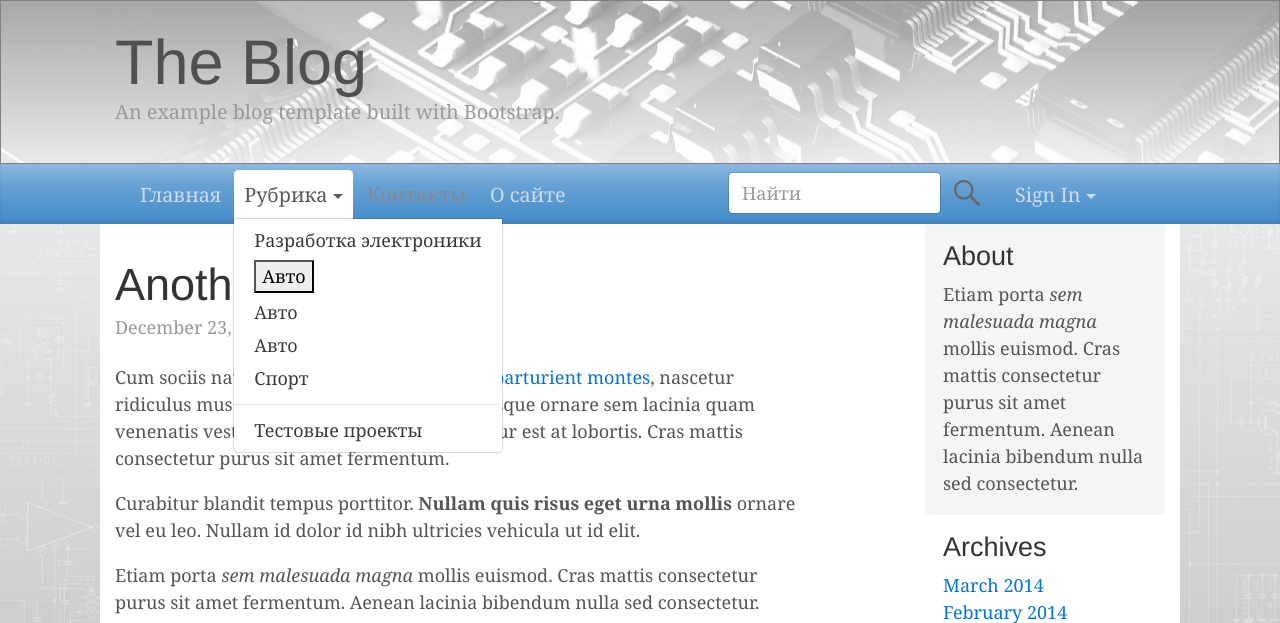
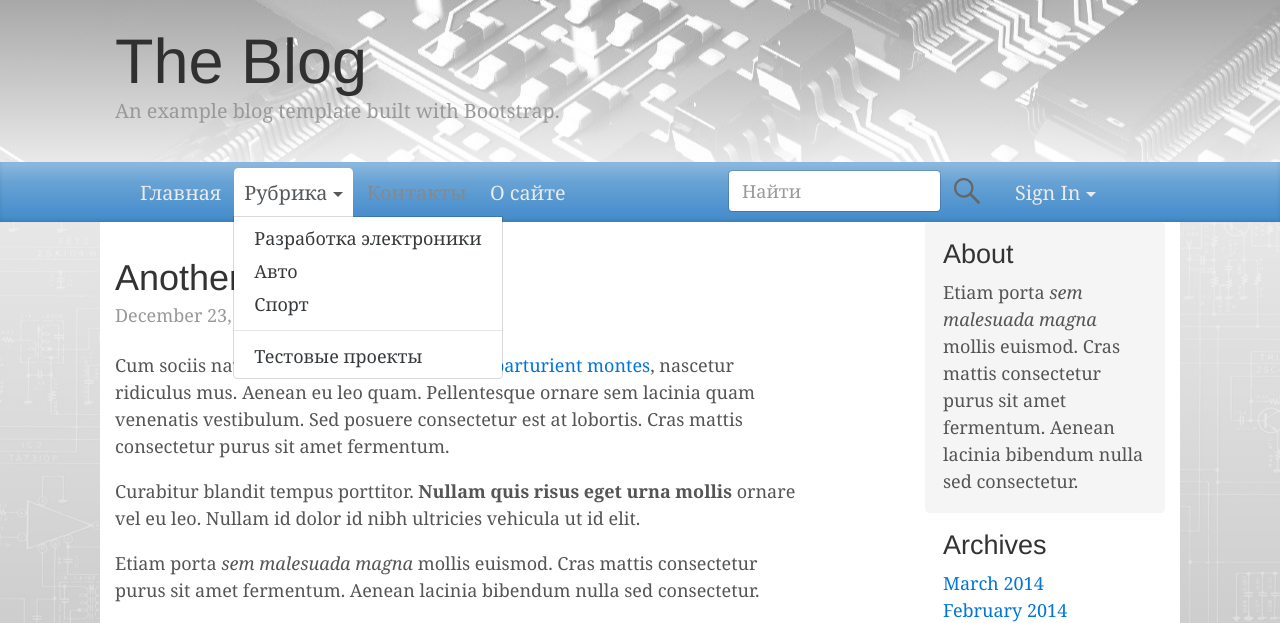
Before and after one commit to a-golosnyak/09Blog, a Symfony app: template templates/home.html.twig in a window 1280 px wide, after a click on "Рубрика". Shown: the top 623 px of the page. Run offline with Twig, Linux system fonts and the light colour scheme; the template is opened without the code that fills it, so the values that code supplies are empty; some libraries are stand-ins or nearby versions.

Commit message:
routes amended

```diff
--- a/public/blog/css/main.css
+++ b/public/blog/css/main.css
@@ -36,9 +36,6 @@ h6, .h6 {
  * Navigation ---------------------------------------------------------------
  */
 .navigation {
-  /*  margin-bottom: 3rem;  */
-  /* ╨Ю╤В╤Б╤В╤Г╨┐ ╨╝╨╡╨╢╨┤╤Г ╨║╨╜╨╛╨┐╨║╨░╨╝╨╕ ╨╕ ╨▒╨╗╨╛╨║╨╛╨╝ ╤Б╤В╨░╤В╨╡╨╣ */
-  /*  background-color: #428bca;      */
   background: linear-gradient(rgba(66, 139, 202, 0.6), rgba(66, 139, 202, 0.8), rgba(66, 139, 202, 0.9), #428bca);
   -webkit-box-shadow: inset 0 -0.1rem 0.25rem rgba(0, 0, 0, 0.1);
   box-shadow: inset 0 -0.1rem 0.25rem rgba(0, 0, 0, 0.1);
@@ -51,7 +48,7 @@ h6, .h6 {
 .nav-link {
   position: relative;
   padding: 1rem;
-  color: #cdddeb;
+  color: rgb(235, 235, 235);
 }
 
 .nav-link:hover,
@@ -94,16 +91,18 @@ h6, .h6 {
 .blog-header {
   padding-top: 1.5rem;
   padding-bottom: 1rem;
-  border: 1px solid grey;
-  background: linear-gradient(rgba(255, 255, 255, 0.6), rgba(255, 255, 255, 0.9)), no-repeat, url(../images/03_pcb.jpg);
+  background: linear-gradient(
+    rgba(255, 255, 255, 0.6),
+    rgba(255, 255, 255, 0.9)), no-repeat, url(../images/03_pcb.jpg);
   background-position: 50% 20%;
+  cursor: pointer;
 }
 
 .blog-title {
   margin-bottom: 0;
   font-size: 2rem;
   font-weight: normal;
-  color: #505050;
+  color: #303030;
 }
 
 .blog-description {
@@ -127,6 +126,10 @@ h6, .h6 {
 .nav-tabs {
   padding: 0em 0em;
   cursor: pointer;
+}
+
+a:focus, a:hover {
+  text-decoration: none;
 }
 
 /*
@@ -165,6 +168,7 @@ h6, .h6 {
 .main-field {
   background: linear-gradient(rgba(255, 255, 255, 0.9), rgba(255, 255, 255, 0.6)), no-repeat, url(../images/06.jpg);
   background-position: 50%;
+  min-width: 100rem:
 }
 
 .data-field {
@@ -178,7 +182,7 @@ h6, .h6 {
 
 .blog-post-title {
   margin-bottom: .25rem;
-  font-size: 2.5rem;
+  font-size: 2rem;
 }
 
 .blog-post-meta {
--- a/public/blog/scss/blog.scss
+++ b/public/blog/scss/blog.scss
@@ -105,6 +105,8 @@ background:
     padding-top: 1.5rem;
     padding-bottom: 1rem;
     border: 1px solid grey;
+    cursor: pointer;
+
   background:
     /* используется только один цвет */
     linear-gradient(
@@ -115,7 +117,7 @@ background:
     /* под градиентом, изображение */
     url(../images/03_pcb.jpg);
     background-position: 50% 20%;
-    cursor: pointer;
+
 }
 
 .blog-title {
@@ -205,7 +207,7 @@ background:
   }
   .blog-post-title {
     margin-bottom: .25rem;
-    font-size: 2.5rem;
+    font-size: 2rem;
   }
   .blog-post-meta {
     margin-bottom: 1.25rem;
--- a/src/Controller/AutoController.php
+++ b/src/Controller/AutoController.php
@@ -17,9 +17,11 @@ class AutoController extends Controller
     public function showArticle()
     {
         $number = mt_rand(0, 100);
+        $article = "Для упрощения работы со всей периферией микроконтроллера, (таймеры, UART, SPI итд) компания ST придумала библиотеку под названием stdperiph_lib. Раньше я почему-то старался не использовать  её, но сейчас я осознал, что с её использованием код становится более понятным и читаемым + улучшается переносимость кода с одного STM32 контроллера на другой. Из-за этого, начиная с этой статьи, я буду использовать эту библиотеку для инициализации периферии. Чтоб понять как использовать SPI, крайне желательно ознакомиться со всеми регистрами через которые происходит взаимодействие с ним. Их как обычно достаточно много, но если разобраться, то ничего особо сложного в них нет. По идее библиотека stdperiph_lib как раз и предназначена для того, чтоб избавить программиста от необходимости напрямую взаимодействовать с регистрами настройки периферии, но я считаю что нужно иметь хотя-бы примерное представление о том, что и как она настраивает. ";
 
         return $this->render('auto.html.twig', array(
-            'number' => $number
+            'number' => $number,
+            'article' => $article
             ));
     }
 }
--- a/templates/auto.html.twig
+++ b/templates/auto.html.twig
@@ -2,5 +2,7 @@
 {% extends 'base.html.twig' %}
 
 {% block main %}
-	<p> Выборка статей по теме авто </p>
+	<p > Выборка статей по теме авто </p>
+	<p>{{number}}</p>
+	<p>{{article}}</p>
 {% endblock %}
--- a/templates/base.html.twig
+++ b/templates/base.html.twig
@@ -19,10 +19,12 @@
     <body>
     	{% block header %}
 	        <div class="blog-header">
+	        	<a href="/">
 		            <div class="container">
 		                <h3 class="blog-title">The Blog</h3>
 		                <p class="lead blog-description">An example blog template built with Bootstrap.</p>
 	            	</div>
+	            </a>
 	        </div>
 
 		{% endblock %}
@@ -33,18 +35,13 @@
 				        <div class=" col-xs-6">
 				            <div class="nav nav-tabs ">
 				                <div class="nav-item">
-				                    <div class="nav-link " href="#">Главная</div>
+				                    <a class="nav-link " href="/">Главная</a>
 				                </div>
 				                <div class="nav-item dropdown">
 				                    <div class="nav-link dropdown-toggle" data-toggle="dropdown" href="#" role="button" aria-haspopup="true" aria-expanded="false">Рубрика</div>
 				                    <div class="dropdown-menu dropdown-menu-left">
-				                        <div class="dropdown-item" href="#">Разработка электроники</div>
-										<form class="dropdown-item" name='transition' method="post" action='auto'>
-											<input type="submit" value="Авто"  >
-										</form>
-
+				                        <a class="dropdown-item" href="#">Разработка электроники</a>
 										<a class="dropdown-item" href="auto">Авто</a>
-										<a class="dropdown-item" href="{{ path('auto') }}">Авто</a>
 				                        <a class="dropdown-item" href="{{ url('auto') }}">Спорт</a>
 				                        <div class="dropdown-divider"></div>
 				                        <a class="dropdown-item" href="#">Тестовые проекты</a>
@@ -76,11 +73,11 @@
 				                <div class="nav-item dropdown " style="left: auto; right: 0;">
 				                    <div class="nav-link dropdown-toggle" data-toggle="dropdown" href="#" role="button" aria-haspopup="true" aria-expanded="false">Sign In</div>
 				                    <div class="dropdown-menu dropdown-menu-right">
-				                        <div class="dropdown-item" href="#">Action</div>
+				                        <a class="dropdown-item" href="#">Action</a>
 				                        <div class="dropdown-divider"></div>
-				                        <div class="dropdown-item" href="#">Another action</div>
-				                        <div class="dropdown-item" href="#">Something else here</div>
-				                        <div class="dropdown-item" href="#">Separated link</div>
+				                        <a class="dropdown-item" href="#">Another action</a>
+				                        <a class="dropdown-item" href="#">Something else here</a>
+				                        <a class="dropdown-item" href="#">Separated link</a>
 				                    </div>
 				                </div>
 				            </div>
@@ -103,7 +100,7 @@
 						<div class="row">
 		                  	<div class="col-sm-8 blog-main">
 								<div class="blog-post">
-									<h2 class="blog-post-title">Another blog post</h2>
+									<h3 class="blog-post-title">Another blog post</h3>
 									<p class="blog-post-meta">December 23, 2013 by <a href="#">Jacob</a></p>
 									<p class="h-100">Cum sociis natoque penatibus et magnis <a href="#">dis parturient montes</a>, nascetur ridiculus mus. Aenean eu leo quam. Pellentesque ornare sem lacinia quam venenatis vestibulum. Sed posuere consectetur est at lobortis. Cras mattis consectetur purus sit amet fermentum.</p>
 									<blockquote>
@@ -125,6 +122,8 @@
 									<h4>About</h4>
 									<p>Etiam porta <em>sem malesuada magna</em> mollis euismod. Cras mattis consectetur purus sit amet fermentum. Aenean lacinia bibendum nulla sed consectetur.</p>
 			                    </div>
+
+			                    {%  block sidebar %}
 				                    <div class="sidebar-module">
 										<h4>Archives</h4>
 											<ol class="list-unstyled">
@@ -142,6 +141,8 @@
 											<li><a href="#">April 2013</a></li>
 										</ol>
 				                    </div>
+			                    {% endblock %}
+
 			                    <div class="sidebar-module">
 									<h4>Elsewhere</h4>
 									<ol class="list-unstyled">
```
Lines whose indentation alone changed are shown as unchanged.
